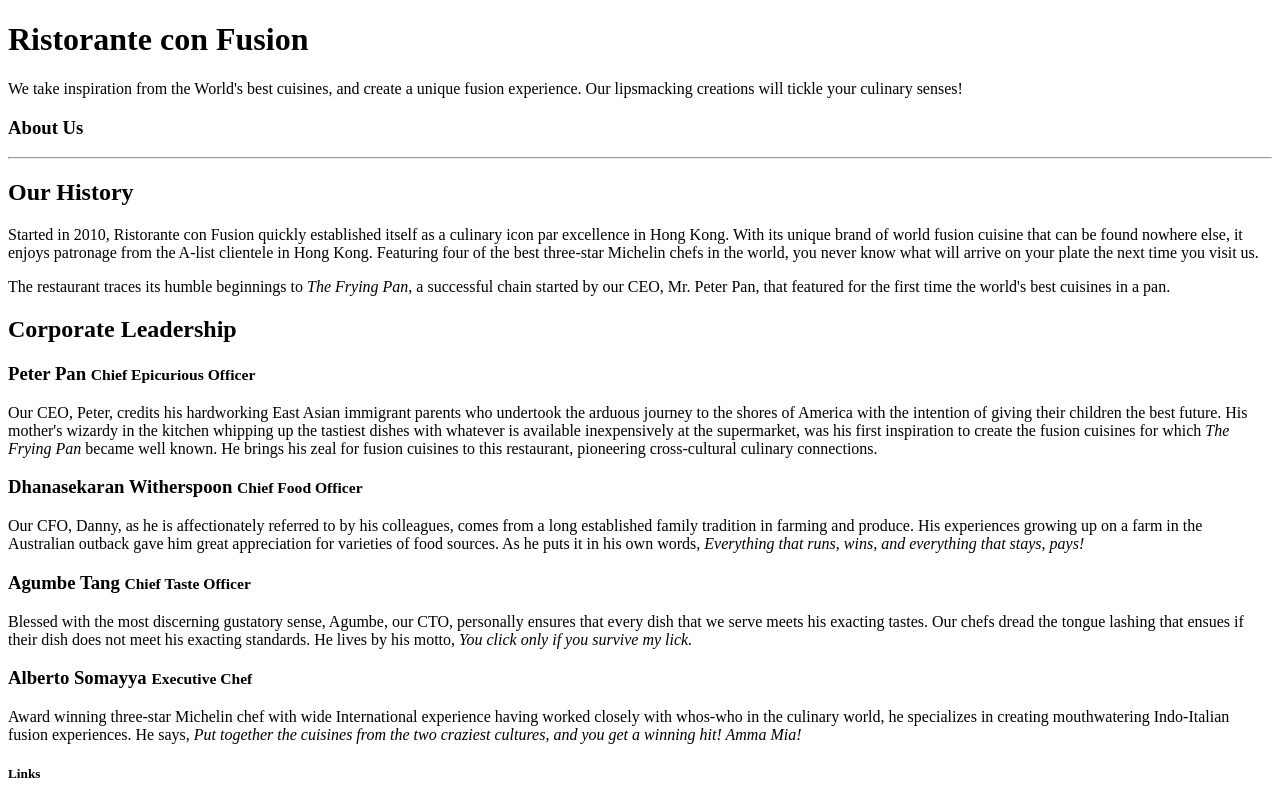
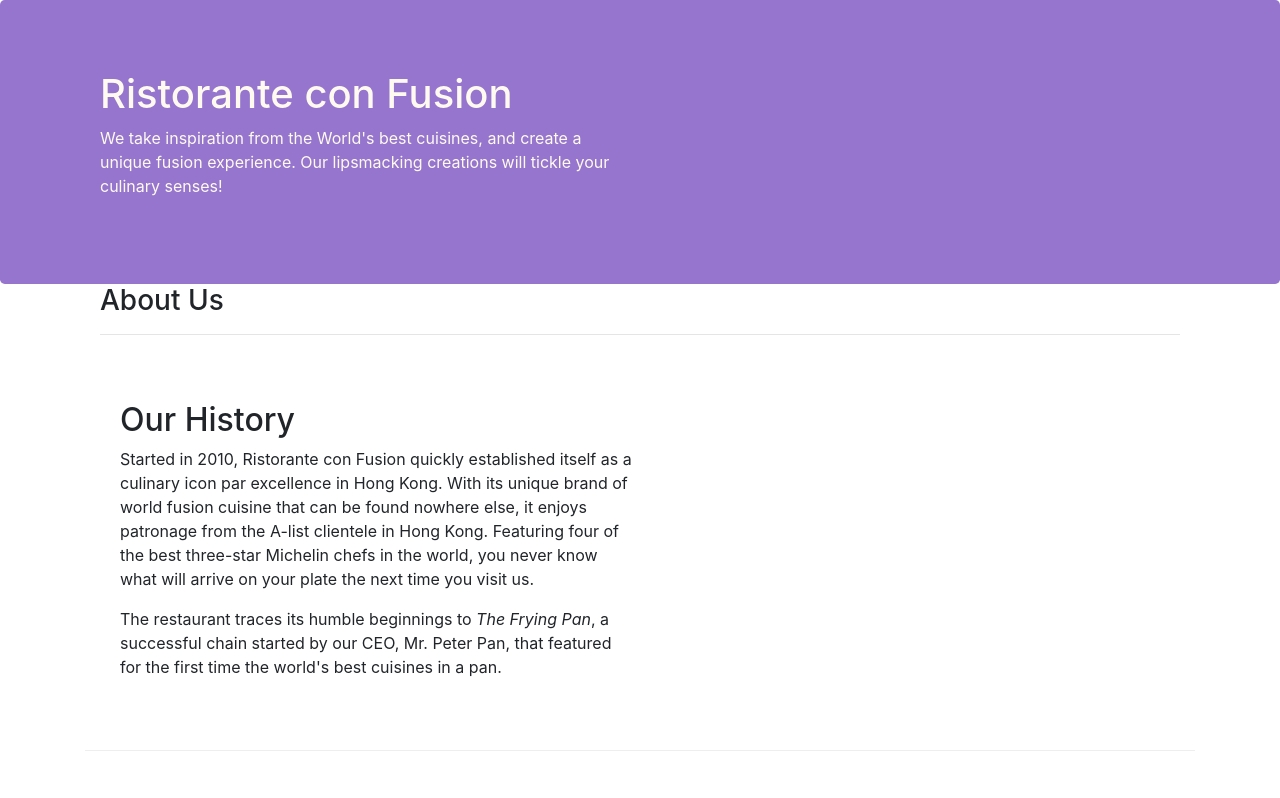
Before and after one commit to dgmail7/learn_bootstrap4, a website: page aboutus.html in a window 1280 px wide. Shown: the top 798 px of the page. Drawn offline with nearby package versions, Linux system fonts and the light colour scheme.

Commit message:
assignment 1 done

```diff
--- a/aboutus.html
+++ b/aboutus.html
@@ -2,6 +2,14 @@
 <html lang="en">
 
 <head>
+    <!-- Required meta tags always come first -->
+    <meta charset="utf-8">
+    <meta name="viewport" content="width=device-width, initial-scale=1, shrink-to-fit=no">
+    <meta http-equiv="x-ua-compatible" content="ie=edge">
+
+    <!-- Bootstrap CSS -->
+    <link rel="stylesheet" href="node_modules/bootstrap/dist/css/bootstrap.min.css">
+    <link rel="stylesheet" href="css/styles.css">
 
     <title>Ristorante Con Fusion: About Us</title>
 
@@ -22,16 +30,16 @@
         </div>
     </header>
 
-    <div>
-        <div>
-            <div>
+    <div class="container">
+        <div class="row row-header">
+            <div class="col-12">
                <h3>About Us</h3>
                <hr>
             </div>
         </div>
 
-        <div>
-            <div>
+        <div class="row row-content">
+            <div class="col-12 col-sm-6">
                 <h2>Our History</h2>
                 <p>Started in 2010, Ristorante con Fusion quickly established itself as a culinary icon par excellence in Hong Kong. With its unique brand of world fusion cuisine that can be found nowhere else, it enjoys patronage from the A-list clientele in Hong Kong.  Featuring four of the best three-star Michelin chefs in the world, you never know what will arrive on your plate the next time you visit us.</p>
                 <p>The restaurant traces its humble beginnings to <em>The Frying Pan</em>, a successful chain started by our CEO, Mr. Peter Pan, that featured for the first time the world's best cuisines in a pan.</p>
@@ -41,17 +49,17 @@
         </div>
 
 
-        <div>
-            <div>
+        <div class="row row-content">
+            <div class="col-12">
                 <h2>Corporate Leadership</h2>
                 <h3>Peter Pan <small>Chief Epicurious Officer</small></h3>
-                <p>Our CEO, Peter, credits his hardworking East Asian immigrant parents who undertook the arduous journey to the shores of America with the intention of giving their children the best future. His mother's wizardy in the kitchen whipping up the tastiest dishes with whatever is available inexpensively at the supermarket, was his first inspiration to create the fusion cuisines for which <em>The Frying Pan</em> became well known. He brings his zeal for fusion cuisines to this restaurant, pioneering cross-cultural culinary connections.</p>
+                <p class="d-none d-sm-block">Our CEO, Peter, credits his hardworking East Asian immigrant parents who undertook the arduous journey to the shores of America with the intention of giving their children the best future. His mother's wizardy in the kitchen whipping up the tastiest dishes with whatever is available inexpensively at the supermarket, was his first inspiration to create the fusion cuisines for which <em>The Frying Pan</em> became well known. He brings his zeal for fusion cuisines to this restaurant, pioneering cross-cultural culinary connections.</p>
                 <h3>Dhanasekaran Witherspoon <small>Chief Food Officer</small></h3>
-                <p>Our CFO, Danny, as he is affectionately referred to by his colleagues, comes from a long established family tradition in farming and produce. His experiences growing up on a farm in the Australian outback gave him great appreciation for varieties of food sources. As he puts it in his own words, <em>Everything that runs, wins, and everything that stays, pays!</em></p>
+                <p class="d-none d-sm-block">Our CFO, Danny, as he is affectionately referred to by his colleagues, comes from a long established family tradition in farming and produce. His experiences growing up on a farm in the Australian outback gave him great appreciation for varieties of food sources. As he puts it in his own words, <em>Everything that runs, wins, and everything that stays, pays!</em></p>
                 <h3>Agumbe Tang <small>Chief Taste Officer</small></h3>
-                <p>Blessed with the most discerning gustatory sense, Agumbe, our CTO, personally ensures that every dish that we serve meets his exacting tastes. Our chefs dread the tongue lashing that ensues if their dish does not meet his exacting standards. He lives by his motto, <em>You click only if you survive my lick.</em></p>
+                <p class="d-none d-sm-block">Blessed with the most discerning gustatory sense, Agumbe, our CTO, personally ensures that every dish that we serve meets his exacting tastes. Our chefs dread the tongue lashing that ensues if their dish does not meet his exacting standards. He lives by his motto, <em>You click only if you survive my lick.</em></p>
                 <h3>Alberto Somayya <small>Executive Chef</small></h3>
-                <p>Award winning three-star Michelin chef with wide International experience having worked closely with whos-who in the culinary world, he specializes in creating mouthwatering Indo-Italian fusion experiences. He says, <em>Put together the cuisines from the two craziest cultures, and you get a winning hit! Amma Mia!</em></p>
+                <p class="d-none d-sm-block">Award winning three-star Michelin chef with wide International experience having worked closely with whos-who in the culinary world, he specializes in creating mouthwatering Indo-Italian fusion experiences. He says, <em>Put together the cuisines from the two craziest cultures, and you get a winning hit! Amma Mia!</em></p>
             </div>
        </div>
 
--- a/css/styles.css
+++ b/css/styles.css
@@ -5,7 +5,7 @@
 
 .row-content {
     margin: 0px auto;
-    padding: 50px 0px 50px 0px;
+    padding: 50px 0px 50px 20px;
     border-bottom: 1px ridge;
     min-height: 400px;
 }
```
